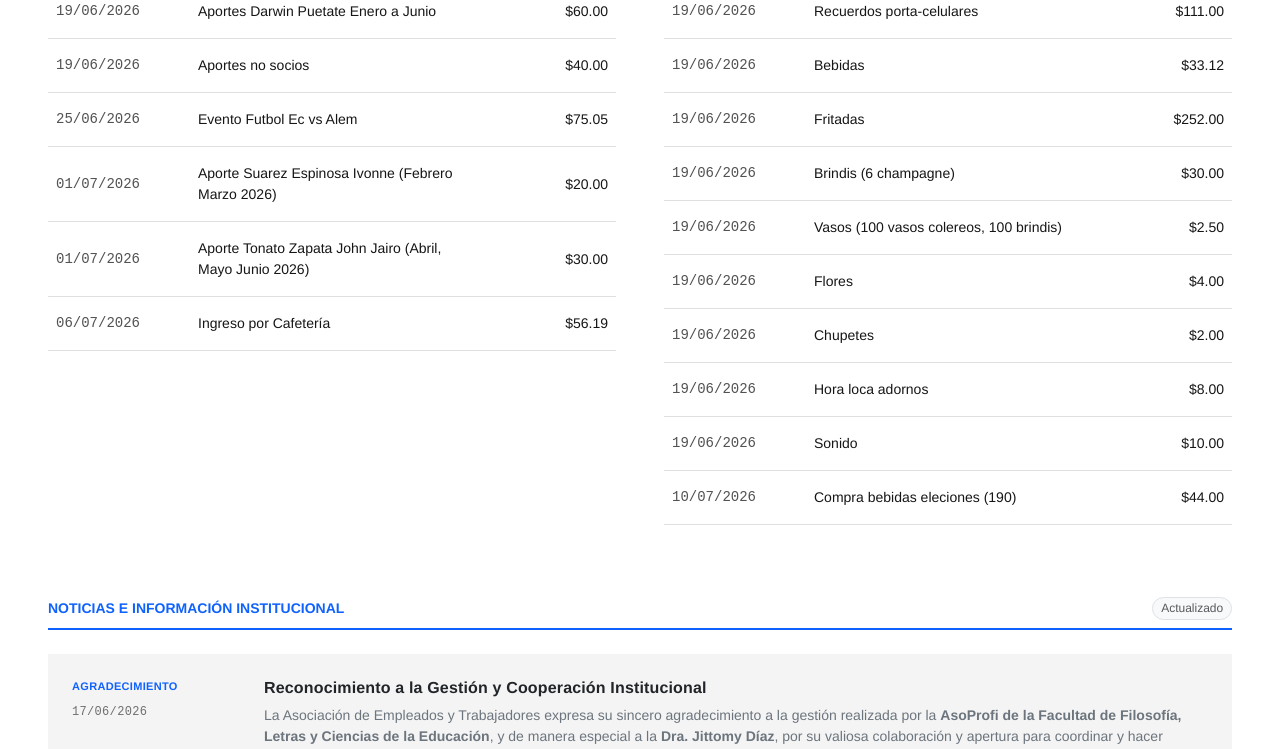
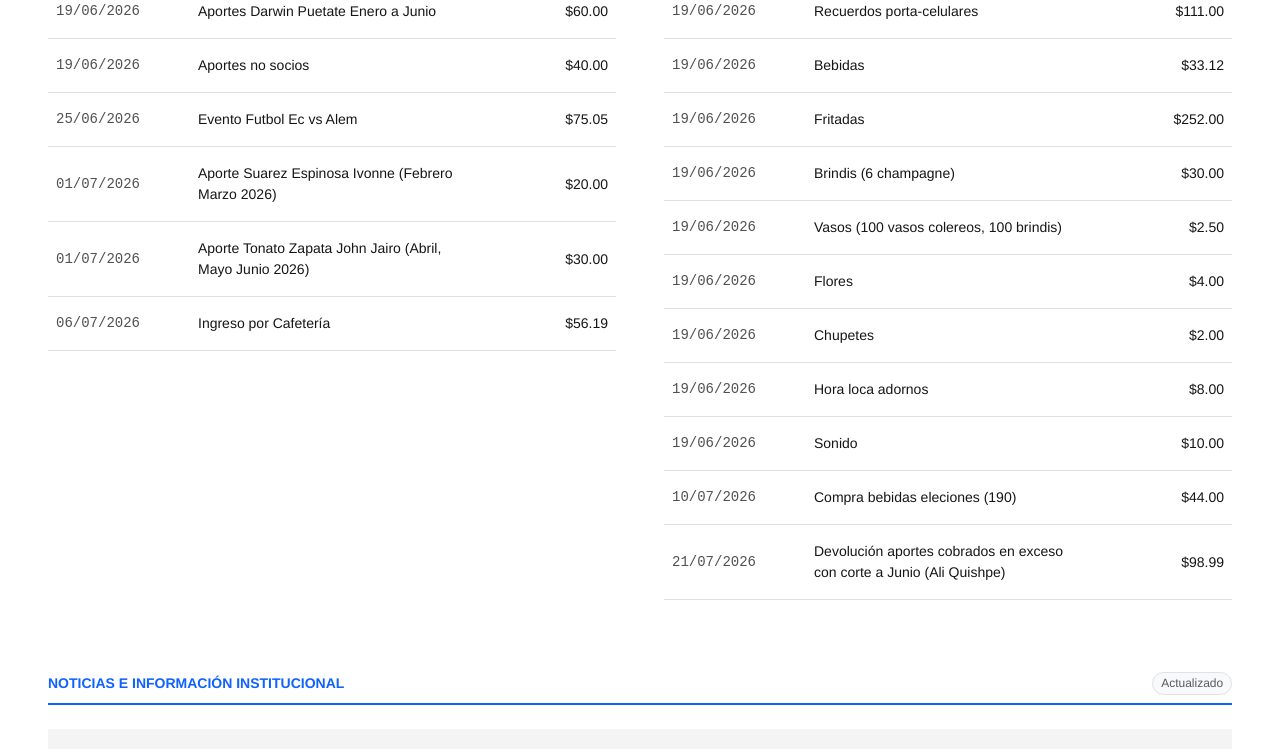
Before and after one commit to jjorgeadrian007/cuentas_aso, a React (Vite) app: page / in a window 1280 px wide. Shown: the part 644-1393 px from the top of the page. Built offline with nearby package versions, Linux system fonts and the light colour scheme.

Commit message:
Devolución valores Ali Quishpe

```diff
--- a/src/App.jsx
+++ b/src/App.jsx
@@ -8,7 +8,6 @@ export default function DashboardAsociacion() {
   const [ingresos] = useState([
     { id: 1, fecha: "16/06/2026", nombre: "Aportes Isabel Dávila Junio, Julio, Agosto", valor: 30.00 },
     { id: 2, fecha: "19/06/2026", nombre: "Aportes Darwin Puetate Enero a Junio", valor: 60.00 },
-    /* { id: 3, fecha: "19/06/2026", nombre: "Aportes no socios (1 pendiente)", valor: 36.00 }, */
     { id: 3, fecha: "19/06/2026", nombre: "Aportes no socios", valor: 40.00 },
     { id: 4, fecha: "25/06/2026", nombre: "Evento Futbol Ec vs Alem", valor: 75.05 },
     { id: 5, fecha: "01/07/2026", nombre: "Aporte Suarez Espinosa Ivonne (Febrero Marzo 2026)", valor: 20.00 },
@@ -29,6 +28,7 @@ export default function DashboardAsociacion() {
     { id: 9, fecha: "19/06/2026", nombre: "Hora loca adornos", valor: 8.00 },
      { id: 10, fecha: "19/06/2026", nombre: "Sonido", valor: 10.00 },
      { id: 11, fecha: "10/07/2026", nombre: "Compra bebidas eleciones (190)", valor: 44.00 },
+      { id: 12, fecha: "21/07/2026", nombre: "Devolución aportes cobrados en exceso con corte a Junio (Ali Quishpe)", valor: 98.99 },
 
 
   ]);
```
